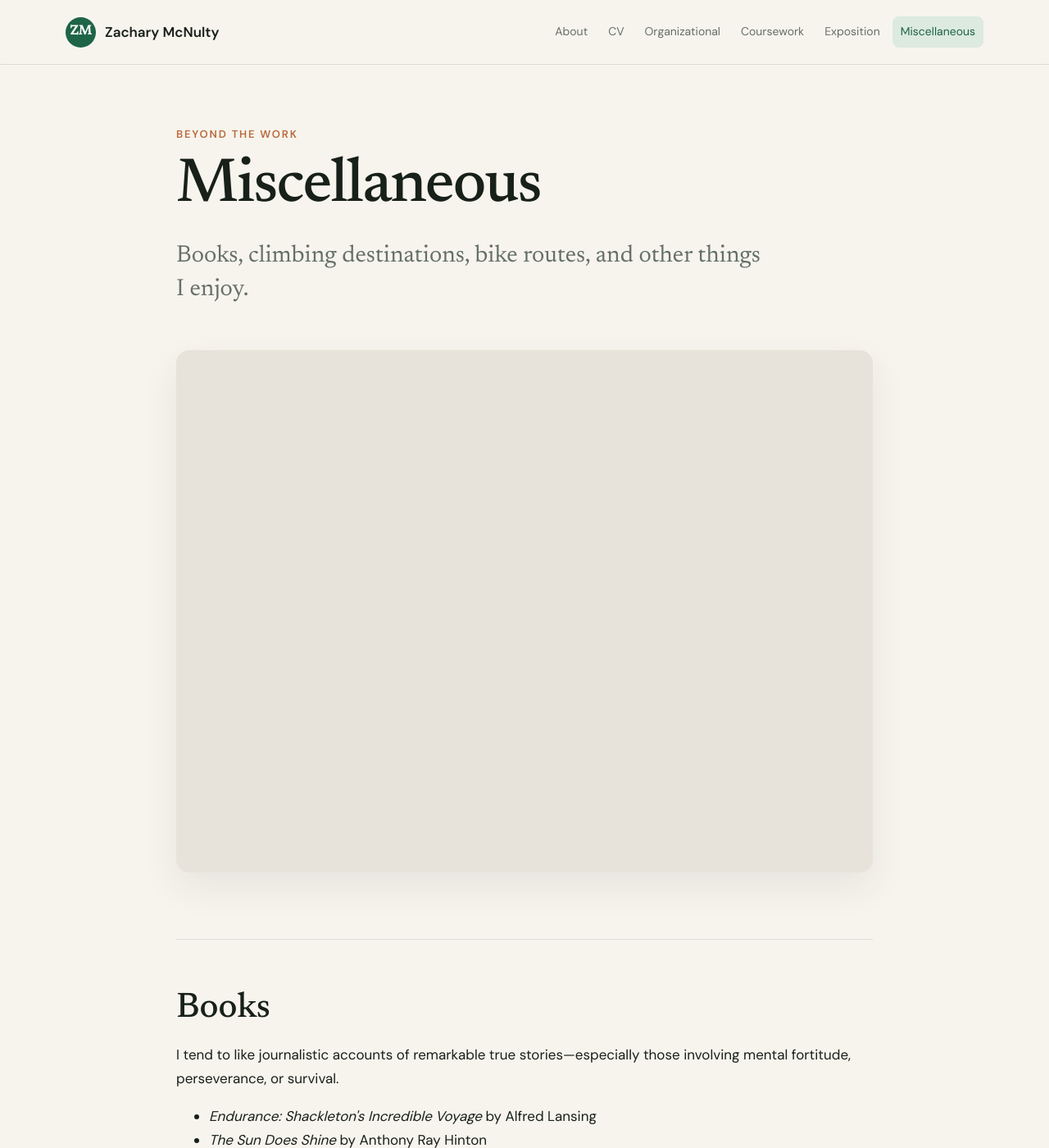
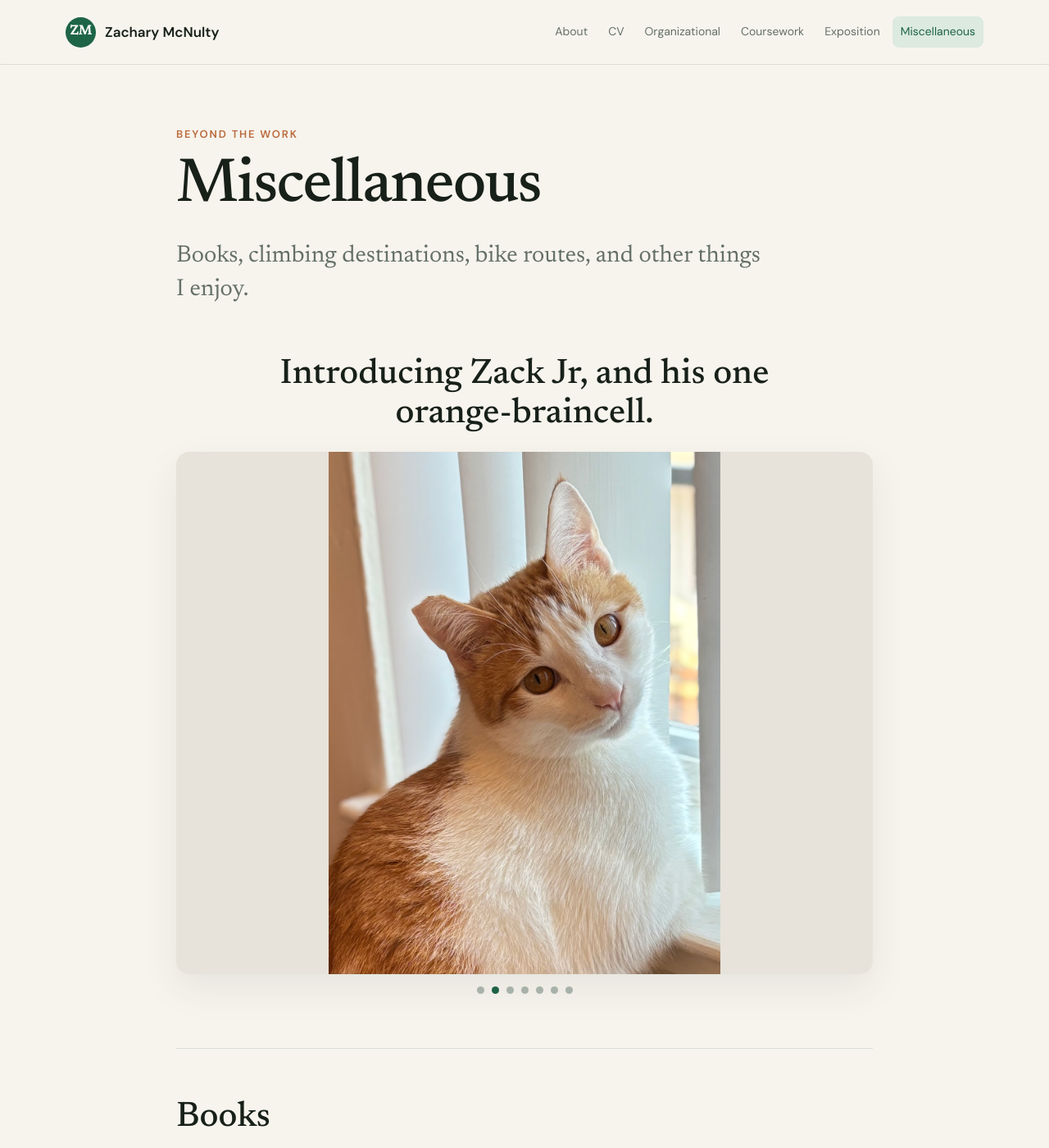
Before and after one commit to zackmcnulty/zackmcnulty.github.io, a Jekyll site: the page built from miscellaneous.html, in a window 1280 px wide and 1400 px high. Shown: the whole window at 82% size. Built offline with Jekyll 4.4.1, drawn with Linux system fonts in a browser that asks for light colours.

```diff
--- a/assets/css/site.css
+++ b/assets/css/site.css
@@ -96,7 +96,8 @@
 .coursework ul { padding-left: 22px; }
 .coursework .section-intro { margin-top: -8px; color: var(--muted); font-family: var(--serif); font-size: 21px; }
 
-.slideshow { position: relative; margin: 52px 0 66px; }
+.slideshow-title { margin: 58px auto 22px; max-width: 680px; text-align: center; }
+.slideshow { position: relative; margin: 0 0 66px; }
 .slideshow-stage { position: relative; aspect-ratio: 4/3; overflow: hidden; border-radius: 16px; background: #e7e3da; box-shadow: var(--shadow); }
 .slide { position: absolute; inset: 0; width: 100%; height: 100%; object-fit: contain; opacity: 0; visibility: hidden; transition: opacity 1.1s ease, visibility 1.1s; }
 .slide.active { opacity: 1; visibility: visible; }
--- a/index.html
+++ b/index.html
@@ -18,7 +18,7 @@
 
   <section class="bio">
     <p>I am completing my PhD in the <a href="https://math.berkeley.edu/">Department of Mathematics at UC Berkeley</a>. I am broadly interested in probability theory, machine learning, and their applications to biology. I am advised by <a href="https://www.stat.berkeley.edu/users/evans/">Steven Evans</a>.</p>
-    <p>My research includes Doob–Martin boundaries of uniformly generated <em>d</em>-ary trees and extensions of graphon theory to combinatorial stochastic processes with related exchangeability structures.</p>
+    <p>My research focuses broadly on combinatorial stochastic processes and their applications to phylogenetics, working to develop new algorithms for species-tree inference and associated statistical guarantees. Along the way, I made a few excursions into nearby areas including Doob–Martin boundaries, graphons, sequential sampling and e-processes, and mathematical finance.</p>
     <p>Before Berkeley, I studied mathematics and applied computational mathematical sciences at the <a href="https://math.washington.edu/">University of Washington</a>, where I worked with <a href="https://faculty.washington.edu/etsb/">Eric Shea-Brown</a>.</p>
     <p>Outside mathematics, I enjoy biking through San Francisco, reading nonfiction, and climbing at the many excellent crags around the Bay Area.</p>
   </section>
--- a/miscellaneous.html
+++ b/miscellaneous.html
@@ -8,6 +8,7 @@
   <h1>Miscellaneous</h1>
   <p class="lede">Books, climbing destinations, bike routes, and other things I enjoy.</p>
 
+  <h2 class="slideshow-title">Introducing Zack Jr, and his one orange-braincell.</h2>
   <div class="slideshow" data-slideshow aria-label="A rotating selection of photographs">
     <div class="slideshow-stage">
       {% assign slideshow_files = site.static_files | sort: "path" %}
```
Also changed, not shown: assets/images/slideshow/IMG_0227.jpg (added), assets/images/slideshow/IMG_0231.jpg (added), assets/images/slideshow/IMG_0405.jpg (added), assets/images/slideshow/IMG_0475.jpg (added), assets/images/slideshow/IMG_5111.jpg (added), assets/images/slideshow/IMG_5167.jpg (added), assets/images/slideshow/IMG_5430.jpg (added), 7 other files.
